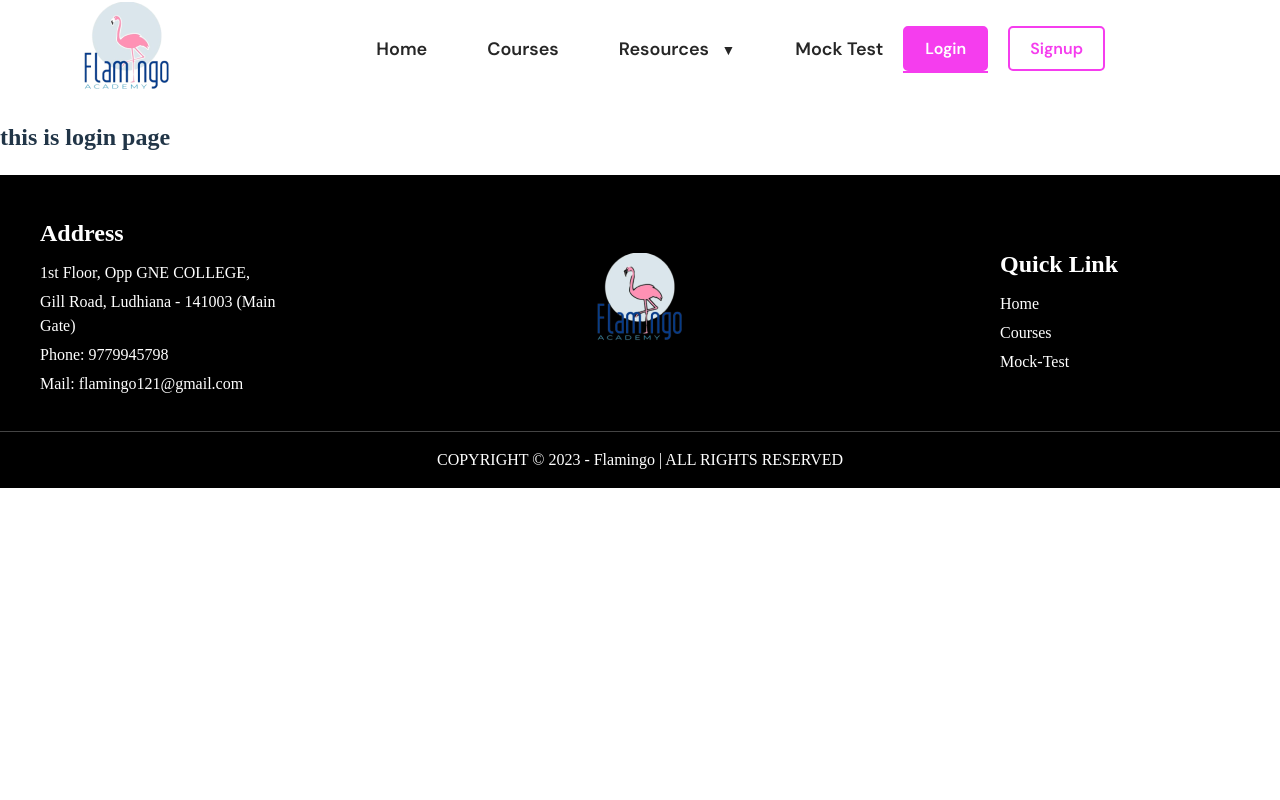
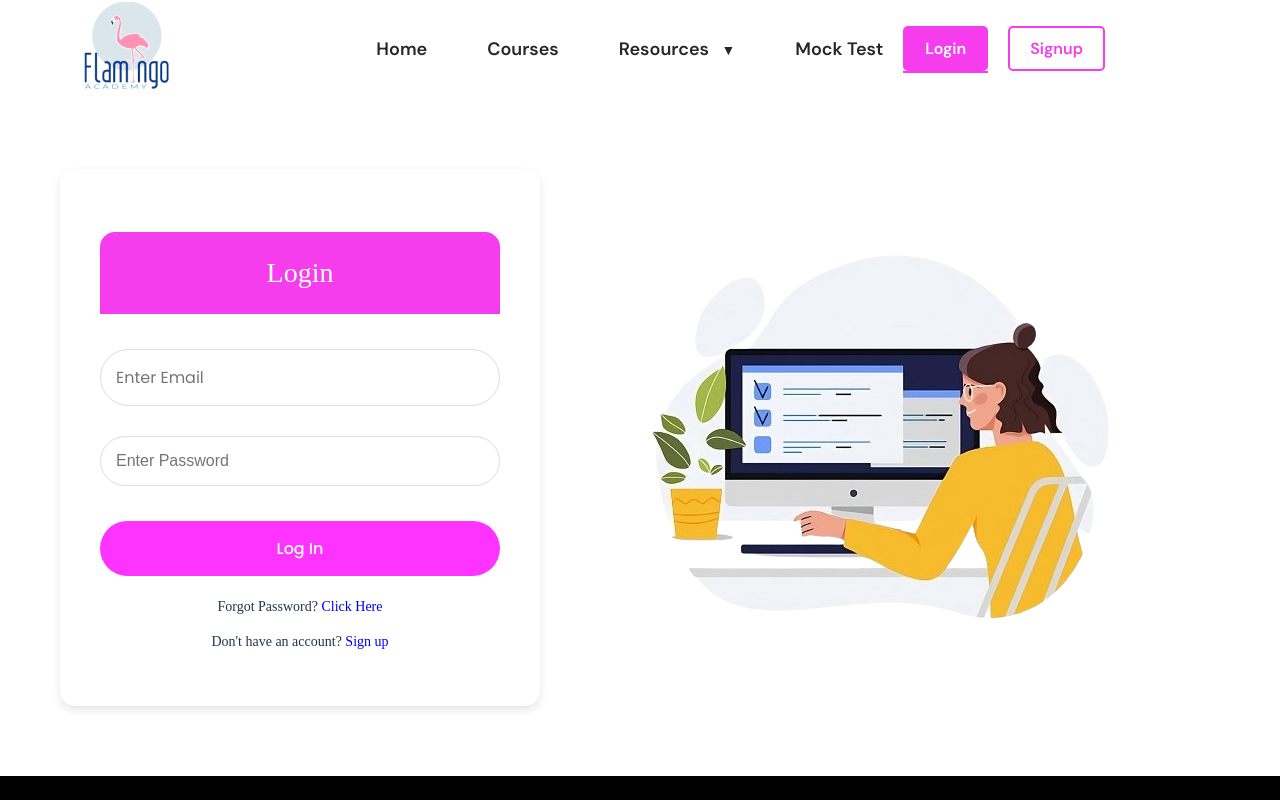
Before and after one commit to AYUSH56789/LearniFy---The-online-Tutor, a React (Vite) app in the folder frontend/: page /login in a window 1280 px wide. Shown: the top 800 px of the page. Built offline with nearby package versions, Linux system fonts and the light colour scheme.

Commit message:
login commit

```diff
--- a/frontend/src/components/courses/CoursesNav.css
+++ b/frontend/src/components/courses/CoursesNav.css
@@ -1,5 +1,16 @@
 .navbar-container {
   width: 100%;
+  border-bottom: 1px solid #B1AFAF;
+  transition: position 0.3s ease;
+}
+
+.sticky {
+  position: fixed;
+  top: 98px; /* Adjust this value based on your main navbar's height */
+  z-index: 1000;
+  background-color: white; /* Ensure the sticky navbar is visible */
+  width: 100%;
+  left: 0;
   border-bottom: 1px solid #B1AFAF;
 }
 
--- a/frontend/src/components/courses/CoursesNav.jsx
+++ b/frontend/src/components/courses/CoursesNav.jsx
@@ -1,10 +1,43 @@
-import React from 'react'
-import "./CoursesNav.css"
-import { NavLink } from 'react-router-dom'
+import React, { useEffect, useRef, useState } from 'react';
+import './CoursesNav.css';
+import { NavLink } from 'react-router-dom';
 
 function CoursesNav() {
+  const [isSticky, setIsSticky] = useState(false);
+  const [lastScrollTop, setLastScrollTop] = useState(0); // Track last scroll position
+  const navbarRef = useRef(null);
+
+  useEffect(() => {
+    const handleScroll = () => {
+      const navbar = navbarRef.current;
+      const mainNavbar = document.querySelector('.main-nav'); // Assuming your main navbar has this class
+      const mainNavbarHeight = mainNavbar ? mainNavbar.offsetHeight : 0;
+
+      const currentScrollTop = window.scrollY;
+
+      if (navbar && currentScrollTop >= navbar.offsetTop - mainNavbarHeight) {
+        // Check if scrolling down
+        if (currentScrollTop > lastScrollTop) {
+          setIsSticky(true);
+        } else {
+          setIsSticky(false);
+        }
+      } else {
+        setIsSticky(false);
+      }
+
+      // Update last scroll position
+      setLastScrollTop(currentScrollTop);
+    };
+
+    window.addEventListener('scroll', handleScroll);
+    return () => {
+      window.removeEventListener('scroll', handleScroll);
+    };
+  }, [lastScrollTop]); // Dependency on lastScrollTop
+
   return (
-    <div className="navbar-container">
+    <div ref={navbarRef} className={`navbar-container ${isSticky ? 'sticky' : ''}`}>
       <nav className="navbar">
         <NavLink to="/" exact activeClassName="active" className="nav-item">
           All
@@ -32,7 +65,7 @@ function CoursesNav() {
         </NavLink>
       </nav>
     </div>
-  )
+  );
 }
 
-export default CoursesNav
+export default CoursesNav;
--- a/frontend/src/components/footer/Footer.css
+++ b/frontend/src/components/footer/Footer.css
@@ -2,7 +2,7 @@
     background-color: #000; /* Black background */
     color: #fff; /* White text */
     width: 100%;
-    max-width: 1578px;
+    /* max-width: 1578px; */
     /* padding: 20px 0; */
     box-sizing: border-box;
   }
@@ -11,7 +11,7 @@
     display: flex;
     justify-content: space-between;
     align-items: center;
-    max-width: 1512px;
+    /* max-width: 1512px; */
     margin: 0 auto;
     padding: 0 20px;
   }
--- /dev/null
+++ b/frontend/src/components/login/Login.css
@@ -0,0 +1,86 @@
+/* Container for the entire login section */
+.login-container {
+  display: flex;
+  justify-content: space-between;
+  align-items: center;
+  max-width: 1200px;
+  margin: 50px auto;
+  padding: 20px;
+  box-sizing: border-box;
+}
+
+/* Styling for the form container */
+.login-form {
+  background-color: white;
+  padding: 40px;
+  border-radius: 15px;
+  width: 400px;
+  box-shadow: 0 4px 10px rgba(0, 0, 0, 0.1);
+  text-align: center;
+  position: relative;
+}
+
+/* Styling for the form heading */
+.login-form h2 {
+  font-size: 28px;
+  font-weight: 500;
+  font-family: "DM Sans , sans-serif";
+  color: #ffffff;
+  text-align: center;
+  margin-bottom: 20px;
+  background: #f53dee;
+  padding: 20px 0;
+  border-radius: 15px 15px 0 0;
+}
+
+/* Form input fields */
+.login-form input {
+  width: 100%;
+  padding: 15px;
+  margin: 15px 0;
+  border-radius: 50px;
+  border: 1px solid #ddd;
+  font-size: 16px;
+  box-sizing: border-box;
+}
+
+/* Styling for the submit button */
+.login-form button {
+  background-color: #ff33ff;
+  color: white;
+  border: none;
+  padding: 15px 0;
+  width: 100%;
+  border-radius: 50px;
+  cursor: pointer;
+  font-size: 16px;
+  transition: background-color 0.3s ease;
+  margin-top: 20px;
+}
+
+/* Button hover effect */
+.login-form button:hover {
+  background-color: #ff66ff;
+}
+
+/* Login footer links */
+.login-footer {
+  margin-top: 20px;
+  font-size: 14px;
+}
+
+.login-footer a {
+  color: #0000ff;
+  text-decoration: none;
+}
+
+.login-footer a:hover {
+  text-decoration: underline;
+}
+
+/* Responsive design for smaller screens */
+@media (max-width: 768px) {
+  .login-form {
+    width: 90%;
+  }
+}
--- a/frontend/src/components/login/Login.jsx
+++ b/frontend/src/components/login/Login.jsx
@@ -1,11 +1,26 @@
-import React from 'react'
+import React from 'react';
+import './Login.css';
 
 function Login() {
   return (
-    <div>
-      <h2>this is login page</h2>
+    <div className="login-container">
+      <div className="login-form">
+        <h2>Login</h2>
+        <form>
+          <input type="email" placeholder="Enter Email" style={{fontFamily:"poppins"}} required />
+          <input type="password" placeholder="Enter Password" required />
+          <button type="submit" style={{fontFamily:"poppins", fontWeight:500}}>Log In</button>
+        </form>
+        <div className="login-footer">
+          <p>Forgot Password? <a href="#">Click Here</a></p>
+          <p>Don't have an account? <a href="#">Sign up</a></p>
+        </div>
+      </div>
+      <div className="signup-image">
+      <img src="signupimg.jpg" alt="Signup Illustration" />
     </div>
-  )
+    </div>
+  );
 }
 
-export default Login
+export default Login;
--- a/frontend/src/components/signup/Signup.css
+++ b/frontend/src/components/signup/Signup.css
@@ -11,10 +11,13 @@
 
 /* Styling for the form container */
 .signup-form {
-  flex: 1;
+  background-color: white;
   padding: 40px;
-  /* border: 1px solid #ddd; */
-  border-radius: 15px; /* Rounded corners */
+  border-radius: 15px;
+  width: 400px;
+  box-shadow: 0 4px 10px rgba(0, 0, 0, 0.1);
+  text-align: center;
+  position: relative;
 }
 
 /* Styling for the heading inside the form */
--- a/frontend/src/components/signup/Signup.jsx
+++ b/frontend/src/components/signup/Signup.jsx
@@ -9,7 +9,7 @@ function Signup() {
         <input type="text" placeholder="Enter Name" required />
         <input type="email" placeholder="Enter Email" required />
         <input type="password" placeholder="Enter Password" required />
-        <button type="submit">Log in</button>
+        <button type="submit">Sign Up</button>
       </form>
     </div>
     <div className="signup-image">
```
Lines whose indentation alone changed are shown as unchanged.
